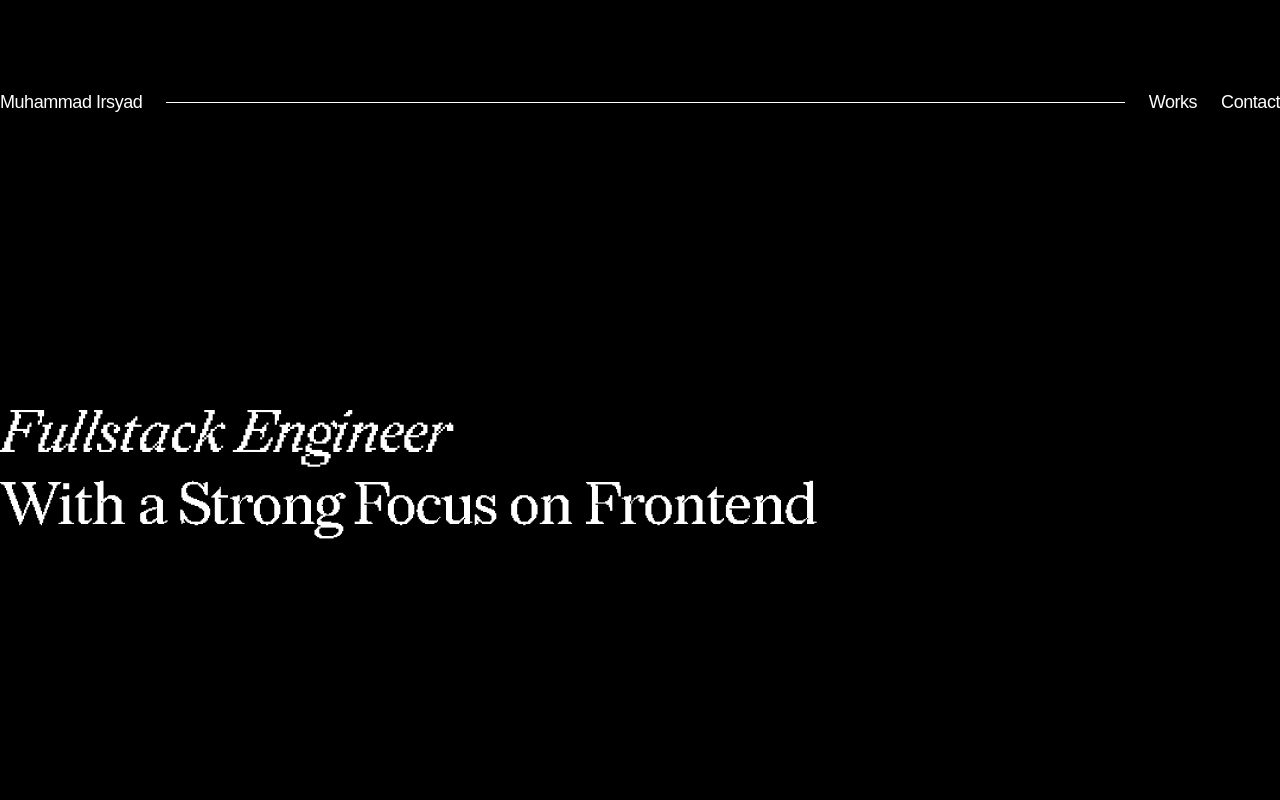
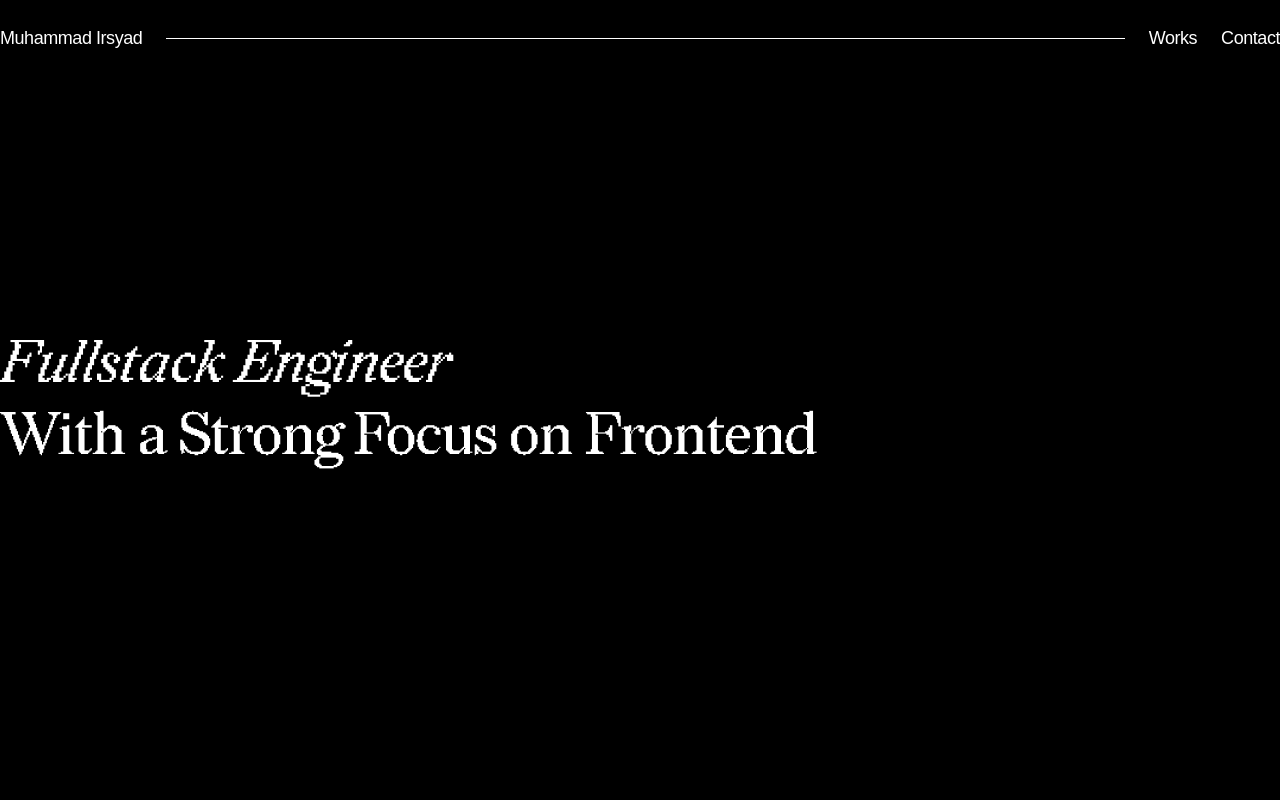
Before and after one commit to irxd/portfolio, a Next.js app: page / in a window 1280 px wide. Shown: the top 800 px of the page. Built offline with nearby package versions, Linux system fonts and the light colour scheme.

Commit message:
feat: change header from sticky to fixed
(cherry picked from commit 63211bc6a1a68e2561bed0c23dfa8e19dfb969bc)

```diff
--- a/app/components/Header.tsx
+++ b/app/components/Header.tsx
@@ -1,3 +1,5 @@
+"use client";
+
 import gsap from 'gsap';
 import { useEffect, useRef } from 'react';
 
@@ -31,8 +33,7 @@ export default function Header() {
 
   return (
     <>
-      <div className="h-16"></div>
-      <header className="py-6 sticky top-0 z-10 mix-blend-difference px-4 sm:px-0">
+      <header className="py-6 fixed top-0 z-10 mix-blend-difference px-4 sm:px-0 w-full">
         <div className="container mx-auto flex items-center text-sm md:text-lg tracking-tight text-white">
           <p>Muhammad Irsyad</p>
           <div ref={lineRef} className="flex-grow mx-6 h-[1px] bg-foreground origin-left"></div>
--- a/app/components/Hero.tsx
+++ b/app/components/Hero.tsx
@@ -3,7 +3,6 @@
 import localFont from 'next/font/local';
 import { useEffect, useState } from 'react';
 import { twMerge } from 'tailwind-merge';
-import Header from './Header';
 
 const redaction35Italic = localFont({
   src: '../fonts/Redaction_35-Italic.woff2',
@@ -43,7 +42,6 @@ export default function Hero() {
 
   return (
     <div className="min-h-screen flex flex-col bg-background">
-      <Header />
       <section className="flex-grow flex justify-center">
         <h1 className="container mx-auto mix-blend-difference text-white relative z-10 pointer-events-none flex-grow justify-center flex flex-col px-4 sm:px-0">
           <p className={twMerge(
--- a/app/page.tsx
+++ b/app/page.tsx
@@ -1,10 +1,12 @@
 import Footer from './components/Footer';
+import Header from './components/Header';
 import Hero from './components/Hero';
 import Works from './components/Works';
 
 export default function Home() {
   return (
     <div className="bg-foreground">
+      <Header />
       <Hero />
       <Works />
       <Footer />
```
